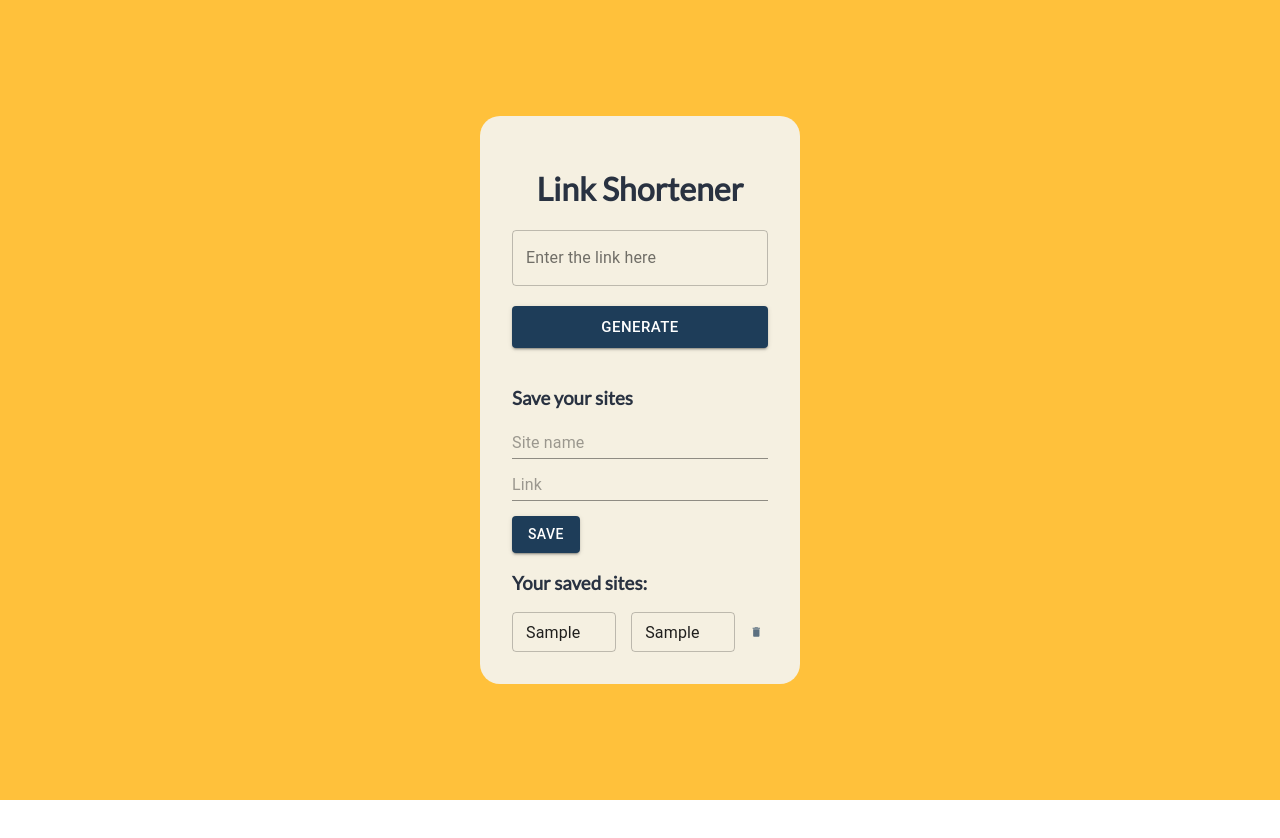
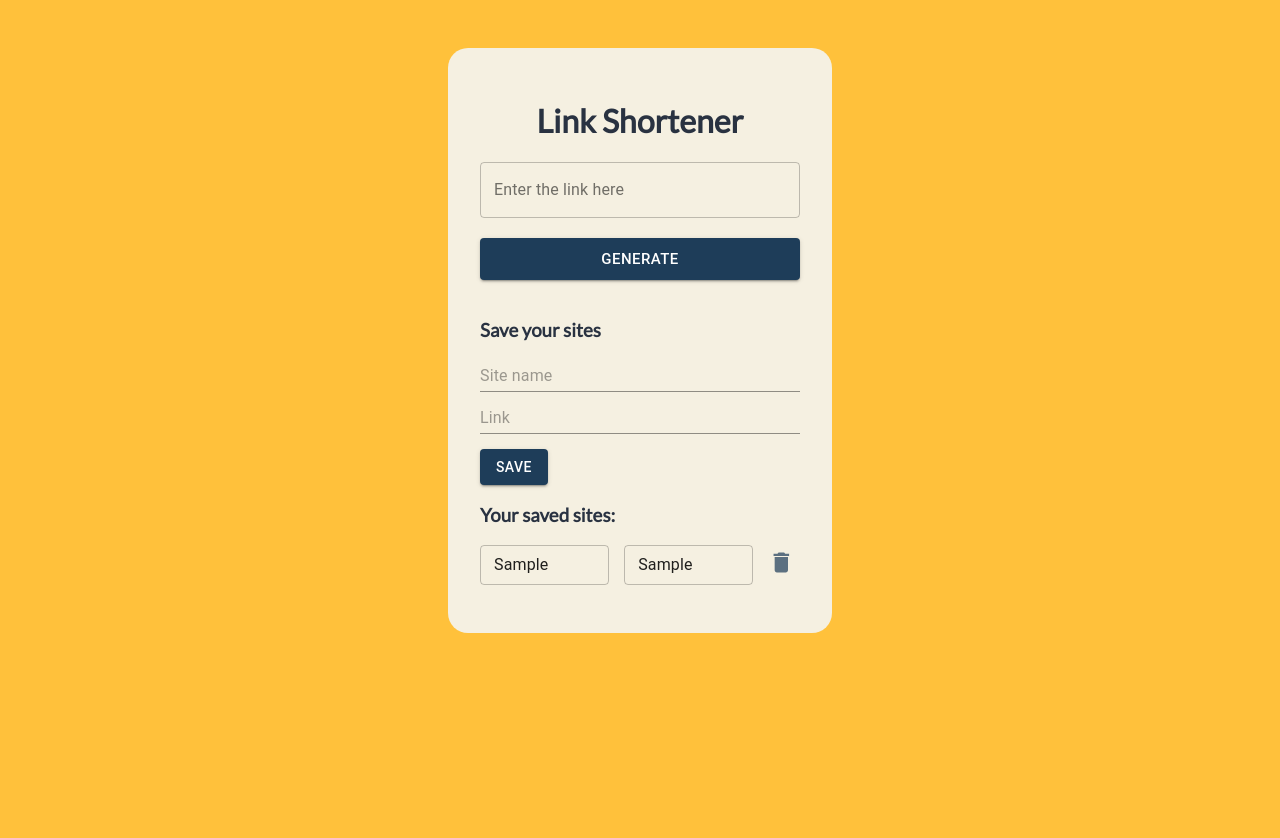
Before and after one commit to NzaQr/link-shortener, a React (Create React App) app: page / in a window 1280 px wide. Both pictures are taken after typing "Sample", "Sample" into the empty fields and a click on the button "SAVE". Shown: the top 838 px of the page. Before the commit the page ends 800 px from the top, so only its background shows below. Built offline with nearby package versions, Linux system fonts and the light colour scheme.

Commit message:
Add responsive styles

```diff
--- a/src/App.css
+++ b/src/App.css
@@ -1,18 +1,19 @@
 body {
   margin: 0;
+  background-color: #ffc13b;
 }
 
 .App {
   height: 100vh;
   font-family: "Lato", sans-serif;
-  background-color: #ffc13b;
 }
 
 .content-container {
+  margin: 1em;
   padding: 2em;
   background-color: #f5f0e1;
   border-radius: 20px;
-  width: 20%;
+  max-width: 100%;
 }
 
 .title {
@@ -23,3 +24,17 @@ body {
 h3.title {
   text-align: left;
 }
+
+@media (min-width: 800px) {
+  .content-container {
+    margin: 3rem auto;
+    max-width: 50%;
+  }
+}
+
+@media (min-width: 1200px) {
+  .content-container {
+    margin: 3rem auto;
+    max-width: 25%;
+  }
+}
--- a/src/App.js
+++ b/src/App.js
@@ -1,4 +1,3 @@
-import { Grid } from "@material-ui/core";
 import { MuiThemeProvider, createMuiTheme } from "@material-ui/core/styles";
 import "./App.css";
 import Shortener from "./components/Shortener";
@@ -17,14 +16,8 @@ const theme = createMuiTheme({
 
 function App() {
   return (
-    <MuiThemeProvider theme={theme}>
-      <Grid
-        className="App"
-        container
-        direction="column"
-        justify="center"
-        alignItems="center"
-      >
+    <div className="App">
+      <MuiThemeProvider theme={theme}>
         <div className="content-container">
           <h1 className="title">Link Shortener</h1>
           <Shortener />
@@ -32,8 +25,8 @@ function App() {
 
           <SaveSite />
         </div>
-      </Grid>
-    </MuiThemeProvider>
+      </MuiThemeProvider>
+    </div>
   );
 }
 
--- a/src/components/Site.css
+++ b/src/components/Site.css
@@ -2,13 +2,13 @@
   display: flex;
   flex-direction: row;
   justify-content: space-between;
+  margin-bottom: 1rem;
 }
 
 .site-delete {
-  align-self: flex-end;
-  height: 30px;
-  width: 30px;
-  margin: 0 5px 5px 15px;
+  height: 2.5rem;
+  width: 3.5rem;
+  margin: 0 5px 0 15px;
   cursor: pointer;
   color: #1e3d59;
   opacity: 0.71;
@@ -18,3 +18,10 @@
 .site-delete:hover {
   color: #e63946;
 }
+
+@media (min-width: 800px) {
+  .site-delete {
+    height: 2.2rem;
+    width: 3.2rem;
+  }
+}
```
